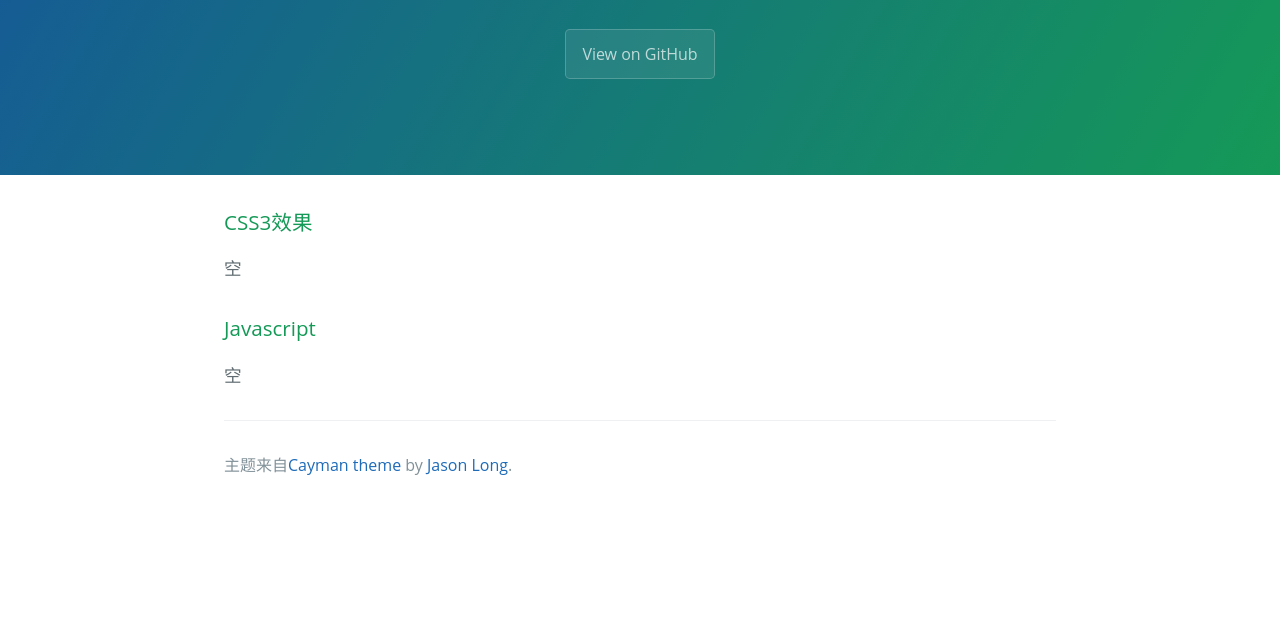
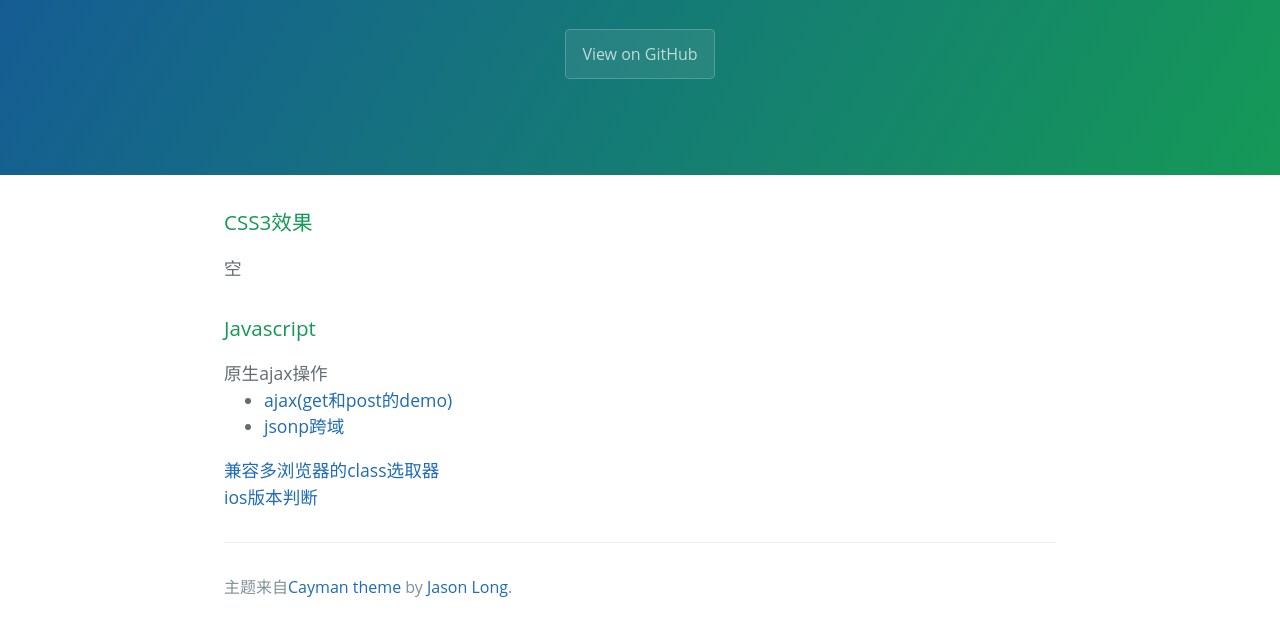
Before and after one commit to GusChen/Demo, a plain HTML site: page index.html in a window 1280 px wide. Shown: the part 208-839 px from the top of the page. Before the commit the page ends 800 px from the top, so only its background shows below. Drawn offline with Linux system fonts and the light colour scheme.

Commit message:
添加demo到index

```diff
--- a/index.html
+++ b/index.html
@@ -20,11 +20,18 @@
           <span class="octicon octicon-link"></span></a>CSS3效果
       </h3>
       <p>空</p>
+
       <h3>
         <a id="welcome-to-github-pages" class="anchor" href="#welcome-to-github-pages" aria-hidden="true">
           <span class="octicon octicon-link"></span></a>Javascript
       </h3>
-      <p>空</p>
+      <span>原生ajax操作</span>
+      <ul>
+        <li><a href="/Javascript/ajax/XHR.html">ajax(get和post的demo)</a></li>
+        <li><a href="/Javascript/ajax/JSONP.html">jsonp跨域</a></li>
+      </ul>
+      <span><a href="/Javascript/getElementsByClassName.html">兼容多浏览器的class选取器</a></span><br/>
+      <span><a href="/Javascript/ua-ios.html">ios版本判断</a></span>
       <footer class="site-footer">
         <span class="site-footer-credits">主题来自<a href="https://github.com/jasonlong/cayman-theme">Cayman theme</a> by <a href="https://twitter.com/jasonlong">Jason Long</a>.</span>
       </footer>
```
Also changed, not shown: Javascript/ajax/JSONP.html (renamed from demo4-JSONP.html), Javascript/ajax/XHR.html (renamed from demo3-XHR.html), Javascript/getElementsByClassName.html (renamed from demo2-getElementsByClassName.html), Javascript/ua-ios.html (renamed from demo5-ua.html).
